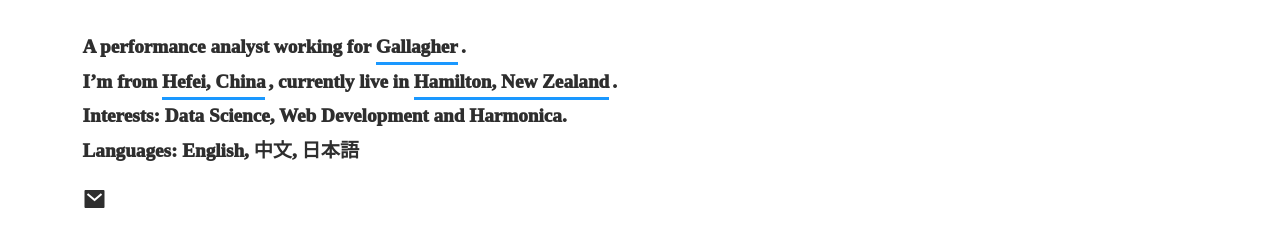
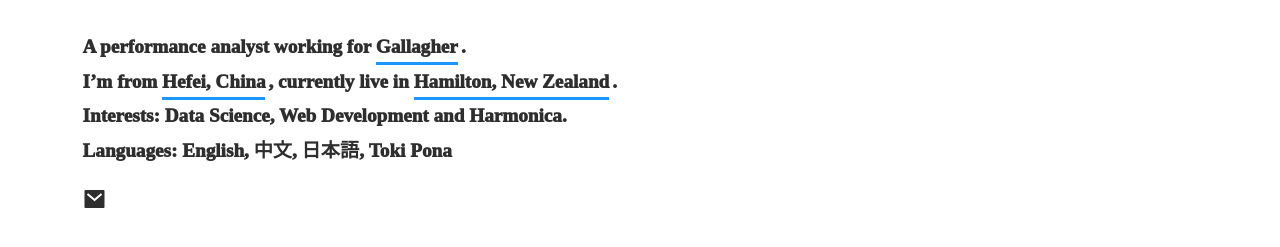
Before and after one commit to YangHongshen/yanghongshen.github.io, a plain HTML site: page index.html in a window 1280 px wide. Shown: the part 333-580 px from the top of the page. Drawn offline with nearby package versions, Linux system fonts and the light colour scheme; a web font is replaced by a local one.

Commit message:
Update index.html
Add Toki Pona Language

```diff
--- a/index.html
+++ b/index.html
@@ -81,7 +81,7 @@
 <section class="intro-section">
     <div class="intro-content">
         <div class="intro-title animate__animated  animate__fadeInUp">Hi, I am H Yang.</div>
-        <div class="intro-sub animate__animated  animate__fadeInUp"><p>A performance analyst working for <a href="https://www.gallagher.com/" target="_blank" rel="noopener">Gallagher</a>. <br>I’m from <a href="https://en.wikipedia.org/wiki/Hefei" target="_blank" rel="noopener">Hefei, China</a>, currently live in <a href="https://en.wikipedia.org/wiki/Hamilton,_New_Zealand" target="_blank" rel="noopener">Hamilton, New Zealand</a>. <br> Interests: Data Science, Web Development and Harmonica.<br> Languages: English, 中文, 日本語</p>
+        <div class="intro-sub animate__animated  animate__fadeInUp"><p>A performance analyst working for <a href="https://www.gallagher.com/" target="_blank" rel="noopener">Gallagher</a>. <br>I’m from <a href="https://en.wikipedia.org/wiki/Hefei" target="_blank" rel="noopener">Hefei, China</a>, currently live in <a href="https://en.wikipedia.org/wiki/Hamilton,_New_Zealand" target="_blank" rel="noopener">Hamilton, New Zealand</a>. <br> Interests: Data Science, Web Development and Harmonica.<br> Languages: English, 中文, 日本語, Toki Pona</p>
 </div>
         <p class="intro-contact animate__animated  animate__fadeInUp">
 
```
